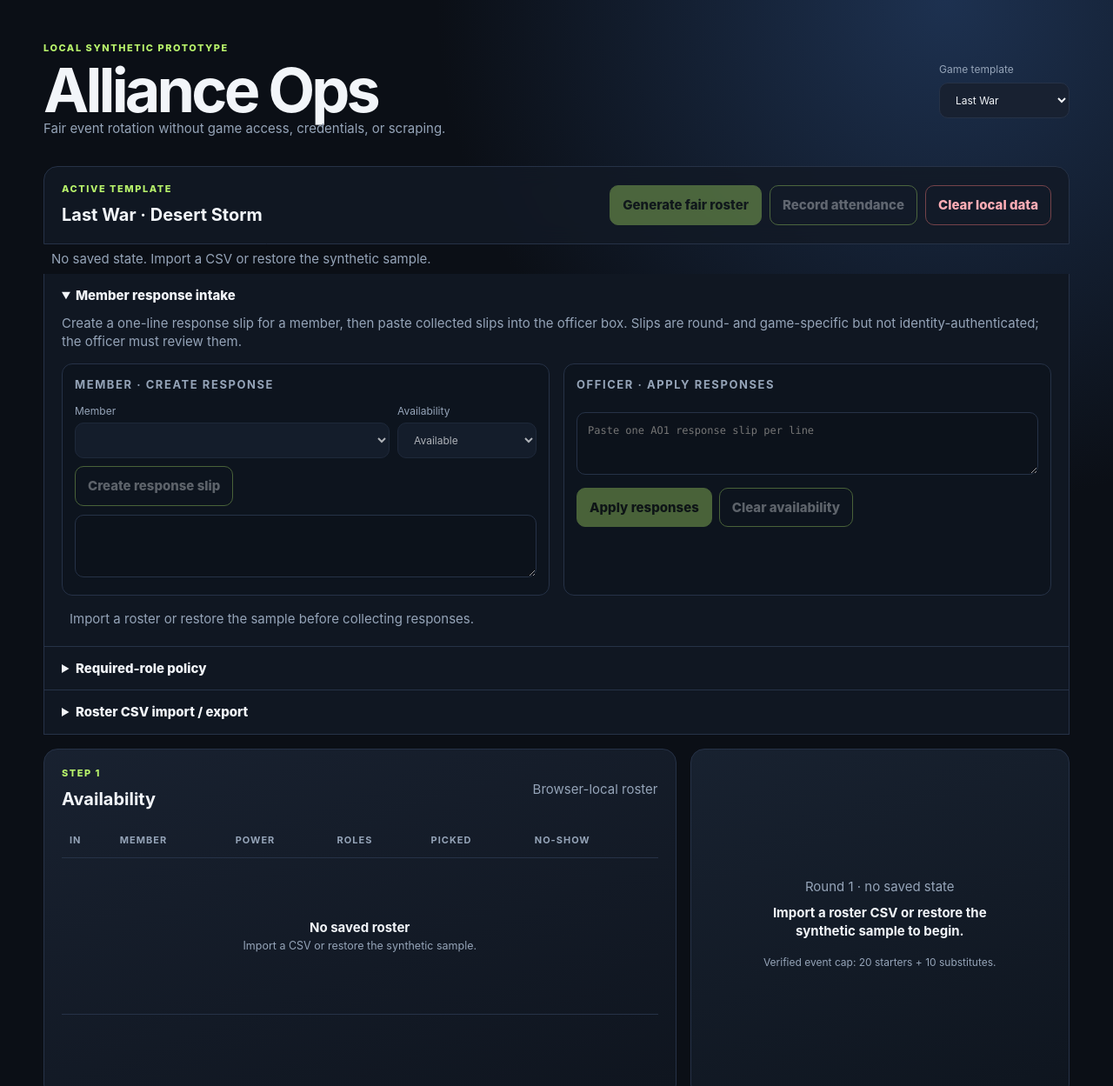
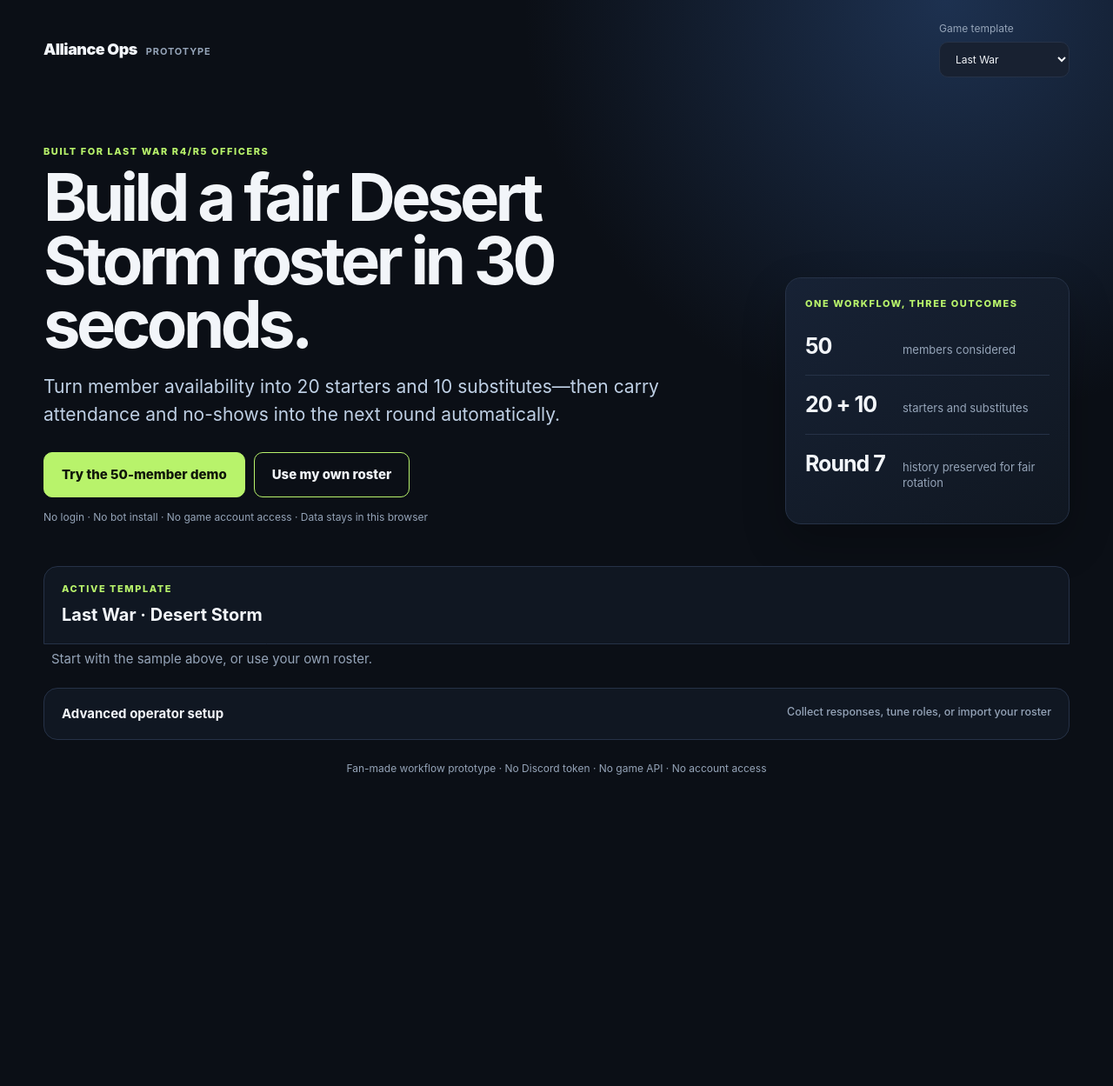
Before and after one commit to Whitening-Sinabro/alliance-ops-demo, a plain HTML site: page index.html in a window 1280 px wide. Shown: the top 1249 px of the page at 87% size. After the commit the page ends 924 px from the top, so only its background shows below. Drawn offline with Linux system fonts and the light colour scheme.

Commit message:
Simplify the first-run demo experience

```diff
--- a/app.mjs
+++ b/app.mjs
@@ -75,6 +75,11 @@ const rolePolicyFields = document.querySelector("#role-policy-fields");
 const applyRolePolicyButton = document.querySelector("#apply-role-policy");
 const resetRolePolicyButton = document.querySelector("#reset-role-policy");
 const rolePolicyStatus = document.querySelector("#role-policy-status");
+const tryDemoButton = document.querySelector("#try-demo");
+const openSetupButton = document.querySelector("#open-setup");
+const advancedSetup = document.querySelector("#advanced-setup");
+const rosterImport = document.querySelector("#roster-import");
+const rosterWorkspace = document.querySelector("#roster-workspace");
 
 function showStorageStatus(message, kind = "muted") {
   storageStatus.textContent = message;
@@ -115,10 +120,20 @@ function renderSignups() {
   if (members.length === 0) {
     signupBody.innerHTML = `<tr><td colspan="6" class="empty-row"><strong>No saved roster</strong><small>Import a CSV or restore the synthetic sample.</small></td></tr>`;
     generateButton.disabled = true;
+    generateButton.hidden = true;
+    attendanceButton.hidden = true;
+    resetButton.hidden = true;
+    rosterWorkspace.hidden = true;
+    tryDemoButton.textContent = "Try the 50-member demo";
     renderIntake();
     return;
   }
   generateButton.disabled = false;
+  generateButton.hidden = false;
+  attendanceButton.hidden = false;
+  resetButton.hidden = false;
+  rosterWorkspace.hidden = false;
+  tryDemoButton.textContent = "Generate the current roster";
   signupBody.innerHTML = members
     .map(
       (member) => `
@@ -382,6 +397,18 @@ function loadSample() {
   persistState(`Synthetic sample saved locally at round ${round}.`);
 }
 
+function runQuickDemo() {
+  if (members.length === 0) loadSample();
+  generateRoster();
+  document.querySelector("#roster-panel").scrollIntoView({ behavior: "smooth", block: "start" });
+}
+
+function openRosterSetup() {
+  advancedSetup.open = true;
+  rosterImport.open = true;
+  rosterImport.scrollIntoView({ behavior: "smooth", block: "start" });
+}
+
 function resetState() {
   const result = clearState(storage);
   if (!result.ok) {
@@ -414,6 +441,8 @@ applyResponsesButton.addEventListener("click", applyMemberResponses);
 clearAvailabilityButton.addEventListener("click", clearAvailability);
 applyRolePolicyButton.addEventListener("click", applyRolePolicy);
 resetRolePolicyButton.addEventListener("click", resetRolePolicy);
+tryDemoButton.addEventListener("click", runQuickDemo);
+openSetupButton.addEventListener("click", openRosterSetup);
 signupBody.addEventListener("change", (event) => {
   const input = event.target.closest("[data-available]");
   if (!input) return;
@@ -431,9 +460,10 @@ updateTemplate();
 if (restoredState.status === "restored") {
   showStorageStatus(`Restored round ${round} · ${members.length} members from this browser.`, "success");
 } else if (restoredState.status === "invalid") {
+  resetButton.hidden = false;
   showStorageStatus(`Saved state is invalid: ${restoredState.error}. Clear it or import a roster.`, "warning");
 } else if (restoredState.status === "unavailable") {
   showStorageStatus("Browser storage is unavailable; changes will last only until refresh.", "warning");
 } else {
-  showStorageStatus("No saved state. Import a CSV or restore the synthetic sample.");
+  showStorageStatus("Start with the sample above, or use your own roster.");
 }
--- a/index.html
+++ b/index.html
@@ -3,29 +3,54 @@
   <head>
     <meta charset="utf-8">
     <meta name="viewport" content="width=device-width, initial-scale=1">
-    <title>Alliance Ops — local prototype</title>
+    <title>Alliance Ops — fair event rosters</title>
     <link rel="stylesheet" href="./styles.css">
   </head>
   <body>
     <main>
-      <header>
-        <div>
-          <span class="eyebrow">Local synthetic prototype</span>
-          <h1>Alliance Ops</h1>
-          <p>Fair event rotation without game access, credentials, or scraping.</p>
-        </div>
+      <header class="topbar">
+        <a class="brand" href="#">Alliance Ops <span>prototype</span></a>
         <label class="game-picker">Game template<select id="game"><option value="last_war">Last War</option><option value="rise_of_kingdoms">Rise of Kingdoms</option></select></label>
       </header>
 
-      <section class="toolbar">
+      <section class="hero">
+        <div class="hero-copy">
+          <span class="eyebrow">Built for Last War R4/R5 officers</span>
+          <h1>Build a fair Desert Storm roster in 30 seconds.</h1>
+          <p class="hero-lead">Turn member availability into 20 starters and 10 substitutes—then carry attendance and no-shows into the next round automatically.</p>
+          <div class="hero-actions">
+            <button id="try-demo">Try the 50-member demo</button>
+            <button id="open-setup" class="secondary">Use my own roster</button>
+          </div>
+          <p class="trust-line">No login · No bot install · No game account access · Data stays in this browser</p>
+        </div>
+        <aside class="outcome-card" aria-label="Demo outcome">
+          <span class="eyebrow">One workflow, three outcomes</span>
+          <div class="outcome-stat"><strong>50</strong><span>members considered</span></div>
+          <div class="outcome-stat"><strong>20 + 10</strong><span>starters and substitutes</span></div>
+          <div class="outcome-stat"><strong>Round 7</strong><span>history preserved for fair rotation</span></div>
+        </aside>
+      </section>
+
+      <section class="toolbar" id="workflow">
         <div><span class="eyebrow">Active template</span><h2 id="event-title"></h2></div>
         <div class="actions"><button id="generate">Generate fair roster</button><button id="attendance" class="secondary" disabled>Record attendance</button><button id="reset-state" class="danger">Clear local data</button></div>
       </section>
 
       <div id="storage-status" class="muted storage-status" role="status" aria-live="polite"></div>
 
-      <details class="data-panel intake-panel" open>
-        <summary>Member response intake</summary>
+      <section class="layout" id="roster-workspace">
+        <article class="panel signups">
+        <div class="panel-title"><div><span class="eyebrow">Step 1</span><h2>Availability</h2></div><span class="muted">Browser-local roster</span></div>
+          <div class="table-wrap"><table><thead><tr><th>In</th><th>Member</th><th>Power</th><th>Roles</th><th>Picked</th><th>No-show</th></tr></thead><tbody id="signup-body"></tbody></table></div>
+        </article>
+        <article class="panel" id="roster-panel"></article>
+      </section>
+
+      <details class="advanced-panel" id="advanced-setup">
+        <summary><span><strong>Advanced operator setup</strong><small>Collect responses, tune roles, or import your roster</small></span></summary>
+        <details class="data-panel intake-panel">
+          <summary>Collect member availability</summary>
           <p>Create a one-line response slip for a member, then paste collected slips into the officer box. Slips are round- and game-specific but not identity-authenticated; the officer must review them.</p>
           <div class="intake-grid">
             <section>
@@ -47,28 +72,21 @@
         </details>
 
         <details class="data-panel role-policy-panel">
-        <summary>Required-role policy</summary>
+          <summary>Set required roles</summary>
           <p>Set the minimum main-roster seats for each role. Event capacity and substitute limits stay fixed.</p>
           <div id="role-policy-fields" class="role-policy-fields"></div>
           <div class="data-actions"><button id="apply-role-policy">Save role policy</button><button id="reset-role-policy" class="secondary">Restore template defaults</button><span id="role-policy-status" class="muted inline-status" role="status" aria-live="polite"></span></div>
         </details>
 
-      <details class="data-panel">
-        <summary>Roster CSV import / export</summary>
+        <details class="data-panel" id="roster-import">
+          <summary>Import or export a roster CSV</summary>
           <p>Required columns: <code>id,name</code>. Roles use <code>|</code>, for example <code>rally_lead|defense</code>.</p>
           <textarea id="csv-input" spellcheck="false" aria-label="Roster CSV"></textarea>
-        <div class="data-actions"><button id="import-csv">Import CSV</button><button id="export-csv" class="secondary">Export CSV</button><button id="load-sample" class="secondary">Restore sample</button><span id="csv-status" class="muted inline-status"></span></div>
+          <div class="data-actions"><button id="import-csv">Import CSV</button><button id="export-csv" class="secondary">Export CSV</button><button id="load-sample" class="secondary">Reset to sample</button><span id="csv-status" class="muted inline-status"></span></div>
+        </details>
       </details>
 
-      <section class="layout">
-        <article class="panel signups">
-        <div class="panel-title"><div><span class="eyebrow">Step 1</span><h2>Availability</h2></div><span class="muted">Browser-local roster</span></div>
-          <div class="table-wrap"><table><thead><tr><th>In</th><th>Member</th><th>Power</th><th>Roles</th><th>Picked</th><th>No-show</th></tr></thead><tbody id="signup-body"></tbody></table></div>
-        </article>
-        <article class="panel" id="roster-panel"></article>
-      </section>
-
-      <footer>No Discord token · No game API · No account access · No external requests</footer>
+      <footer>Fan-made workflow prototype · No Discord token · No game API · No account access</footer>
     </main>
     <script type="module" src="./app.mjs"></script>
   </body>
--- a/styles.css
+++ b/styles.css
@@ -1,11 +1,15 @@
 :root { color-scheme: dark; --bg:#0b0f16; --panel:#131a25; --line:#263247; --text:#f2f5f9; --muted:#95a4b8; --lime:#b8f36b; --blue:#73a9ff; --warn:#ffcf70; }
 * { box-sizing: border-box; }
+[hidden] { display:none !important; }
 body { margin:0; min-height:100vh; background:radial-gradient(circle at 85% 0%,#1d3150 0,transparent 34%),var(--bg); color:var(--text); font:15px/1.45 Inter,ui-sans-serif,system-ui,sans-serif; }
-main { width:min(1180px,calc(100% - 32px)); margin:auto; padding:48px 0 32px; }
+main { width:min(1180px,calc(100% - 32px)); margin:auto; padding:24px 0 32px; }
 header,.toolbar,.panel-title,.roster-head { display:flex; align-items:center; justify-content:space-between; gap:20px; }
-header { margin-bottom:32px; }
-h1,h2,h3,p { margin:0; } h1 { font-size:clamp(38px,6vw,70px); letter-spacing:-.055em; line-height:.95; } h2 { font-size:20px; } h3 { font-size:13px; color:var(--muted); text-transform:uppercase; letter-spacing:.12em; margin-bottom:12px; }
-header p,.muted { color:var(--muted); }.eyebrow { color:var(--lime); font-size:11px; font-weight:800; letter-spacing:.14em; text-transform:uppercase; display:block; margin-bottom:7px; }
+.topbar { margin-bottom:22px; }
+.brand { color:var(--text); font-size:18px; font-weight:900; text-decoration:none; letter-spacing:-.03em; }.brand span { color:var(--muted); font-size:11px; font-weight:700; letter-spacing:.08em; text-transform:uppercase; margin-left:7px; }
+h1,h2,h3,p { margin:0; } h1 { max-width:780px; font-size:clamp(42px,6vw,76px); letter-spacing:-.06em; line-height:.96; } h2 { font-size:20px; } h3 { font-size:13px; color:var(--muted); text-transform:uppercase; letter-spacing:.12em; margin-bottom:12px; }
+.muted { color:var(--muted); }.eyebrow { color:var(--lime); font-size:11px; font-weight:800; letter-spacing:.14em; text-transform:uppercase; display:block; margin-bottom:7px; }
+.hero { display:grid; grid-template-columns:minmax(0,1.6fr) minmax(280px,.65fr); gap:48px; align-items:end; padding:56px 0 48px; }.hero-lead { max-width:760px; color:#bfd0e5; font-size:clamp(17px,2vw,21px); line-height:1.5; margin-top:20px; }.hero-actions { display:flex; gap:10px; flex-wrap:wrap; margin-top:28px; }.hero-actions button { padding:14px 20px; }.trust-line { color:var(--muted); font-size:12px; margin-top:14px; }
+.outcome-card { border:1px solid var(--line); border-radius:18px; background:linear-gradient(145deg,#172235,#101721); padding:22px; box-shadow:0 20px 50px rgba(0,0,0,.24); }.outcome-stat { display:grid; grid-template-columns:100px 1fr; align-items:baseline; gap:12px; padding:15px 0; border-bottom:1px solid var(--line); }.outcome-stat:last-child { border-bottom:0; }.outcome-stat strong { color:var(--text); font-size:25px; letter-spacing:-.04em; }.outcome-stat span { color:var(--muted); font-size:13px; }
 .game-picker { display:grid; gap:7px; color:var(--muted); font-size:12px; }
 select,button { border:1px solid var(--line); border-radius:10px; background:#182131; color:var(--text); padding:11px 14px; font:inherit; }
 button { background:var(--lime); border-color:var(--lime); color:#10160a; font-weight:800; cursor:pointer; } button.secondary { background:transparent; color:var(--text); } button:disabled { opacity:.35; cursor:not-allowed; }
@@ -13,7 +17,7 @@ button.danger { background:transparent; border-color:#75434a; color:#ffadb6; }
 .toolbar { border:1px solid var(--line); border-radius:16px 16px 0 0; padding:18px 20px; background:rgba(19,26,37,.84); backdrop-filter:blur(12px); }.actions { display:flex; gap:9px; flex-wrap:wrap; }
 .storage-status { display:block; border:1px solid var(--line); border-top:0; padding:10px 20px; background:#0e151f; }
 .scale-note { display:block; color:var(--muted); font-size:12px; margin-top:8px; }.scale-note.estimate { color:var(--warn); }
-.data-panel { border:1px solid var(--line); border-top:0; background:#101722; padding:14px 20px; }.data-panel summary { cursor:pointer; font-weight:800; }.data-panel p { color:var(--muted); margin:10px 0; }.data-panel textarea,.announcement textarea { width:100%; min-height:150px; resize:vertical; border:1px solid var(--line); border-radius:10px; background:#0c121b; color:var(--text); padding:12px; font:12px/1.45 ui-monospace,SFMono-Regular,Consolas,monospace; }.data-actions { display:flex; gap:8px; align-items:center; flex-wrap:wrap; margin-top:9px; }.inline-status { padding:6px 9px; margin:0; }
+.advanced-panel { margin-top:16px; border:1px solid var(--line); border-radius:16px; overflow:hidden; background:#101722; }.advanced-panel > summary { cursor:pointer; list-style:none; padding:18px 20px; }.advanced-panel > summary::-webkit-details-marker { display:none; }.advanced-panel > summary span { display:flex; justify-content:space-between; gap:16px; }.advanced-panel > summary small { color:var(--muted); font-weight:500; }.data-panel { border:0; border-top:1px solid var(--line); background:#101722; padding:14px 20px; }.data-panel summary { cursor:pointer; font-weight:800; }.data-panel p { color:var(--muted); margin:10px 0; }.data-panel textarea,.announcement textarea { width:100%; min-height:150px; resize:vertical; border:1px solid var(--line); border-radius:10px; background:#0c121b; color:var(--text); padding:12px; font:12px/1.45 ui-monospace,SFMono-Regular,Consolas,monospace; }.data-actions { display:flex; gap:8px; align-items:center; flex-wrap:wrap; margin-top:9px; }.inline-status { padding:6px 9px; margin:0; }
 .intake-grid { display:grid; grid-template-columns:1fr 1fr; gap:16px; margin-top:14px; }.intake-grid section { border:1px solid var(--line); border-radius:12px; padding:14px; background:#0d141e; }.intake-grid textarea { min-height:72px; margin-top:10px; }.field-row { display:grid; grid-template-columns:1fr 160px; gap:9px; margin-bottom:9px; }.field-row label { color:var(--muted); font-size:12px; display:grid; gap:5px; }.field-row select { width:100%; }.intake-panel #intake-status { display:block; margin-top:10px; }
 .role-policy-fields { display:flex; gap:10px; flex-wrap:wrap; margin-top:12px; }.role-policy-fields label { display:grid; gap:5px; min-width:150px; color:var(--muted); font-size:12px; }.role-policy-fields input { border:1px solid var(--line); border-radius:10px; background:#182131; color:var(--text); padding:10px 12px; font:inherit; width:100%; }
 .layout { display:grid; grid-template-columns:1.25fr .75fr; gap:16px; margin-top:16px; }.panel { border:1px solid var(--line); border-radius:16px; background:linear-gradient(160deg,rgba(25,34,49,.96),rgba(15,21,31,.96)); padding:20px; min-width:0; }.panel-title { margin-bottom:14px; }
@@ -23,4 +27,5 @@ input[type=checkbox] { width:17px; height:17px; accent-color:var(--lime); }
 .pill { border:1px solid #38536f; background:#172c40; color:var(--blue); padding:6px 10px; border-radius:999px; font-weight:800; }.warning,.success { margin:16px 0; padding:10px 12px; border-radius:10px; }.warning { background:#352a18; color:var(--warn); }.success { background:#1c3021; color:var(--lime); }
 .roster-grid { display:grid; gap:22px; } ol { list-style:none; padding:0; margin:0; display:grid; gap:8px; } li { display:flex; align-items:center; justify-content:space-between; gap:12px; border:1px solid var(--line); background:#111824; padding:10px 12px; border-radius:10px; } li small { display:block; color:var(--muted); }.attend { color:var(--muted); font-size:12px; display:flex; gap:6px; align-items:center; }.empty { min-height:360px; display:grid; place-content:center; text-align:center; gap:8px; color:var(--muted); }.empty strong { color:var(--text); max-width:300px; }.empty .scale-note { max-width:420px; } footer { text-align:center; color:var(--muted); padding:24px 0 0; font-size:12px; }
 .announcement { border-top:1px solid var(--line); margin-top:18px; padding-top:16px; display:grid; gap:8px; }.announcement label { color:var(--muted); font-size:12px; font-weight:700; }.announcement textarea { min-height:210px; }.announcement button { justify-self:start; }
-@media (max-width:850px) { header,.toolbar { align-items:flex-start; flex-direction:column; }.layout,.intake-grid { grid-template-columns:1fr; }.field-row { grid-template-columns:1fr; }.game-picker,select { width:100%; }.actions { width:100%; }.actions button { flex:1; } }
+@media (max-width:850px) { .topbar,.toolbar { align-items:flex-start; flex-direction:column; }.hero,.layout,.intake-grid { grid-template-columns:1fr; }.hero { gap:24px; padding:34px 0; }.hero-actions { flex-direction:column; }.hero-actions button { width:100%; }.field-row { grid-template-columns:1fr; }.game-picker,select { width:100%; }.actions { width:100%; }.actions button { flex:1; }.advanced-panel > summary span { flex-direction:column; gap:3px; } }
+@media (max-width:480px) { main { width:min(100% - 24px,1180px); }.brand span { display:block; margin:2px 0 0; }.hero h1 { font-size:38px; }.hero-lead { font-size:17px; }.outcome-stat { grid-template-columns:92px 1fr; } }
```
Lines whose indentation alone changed are shown as unchanged.
